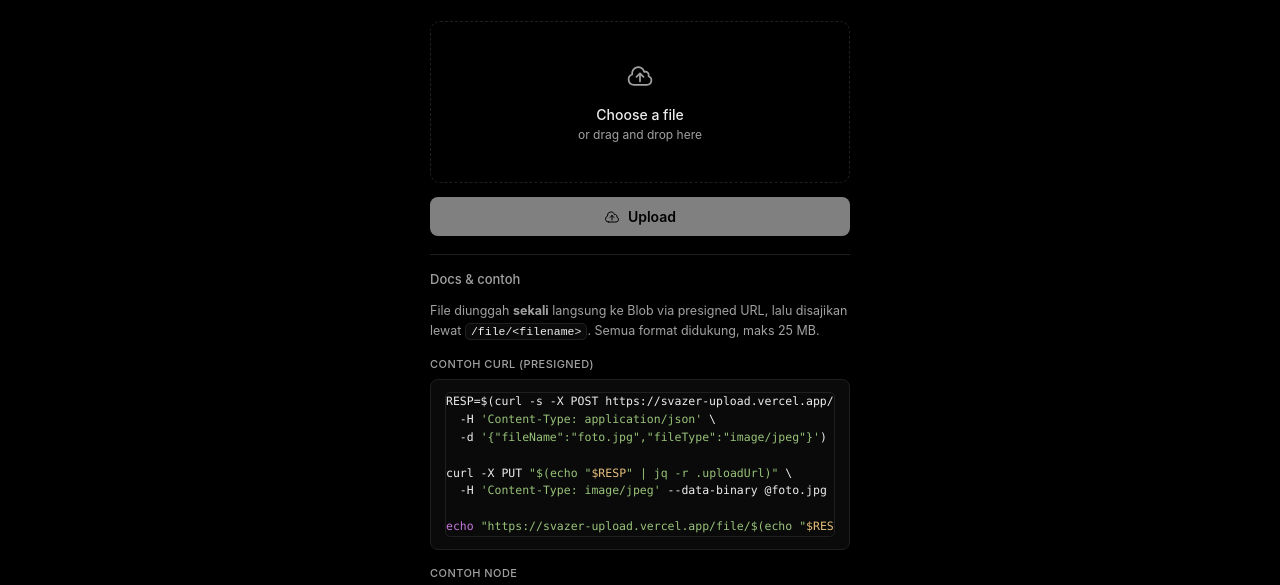
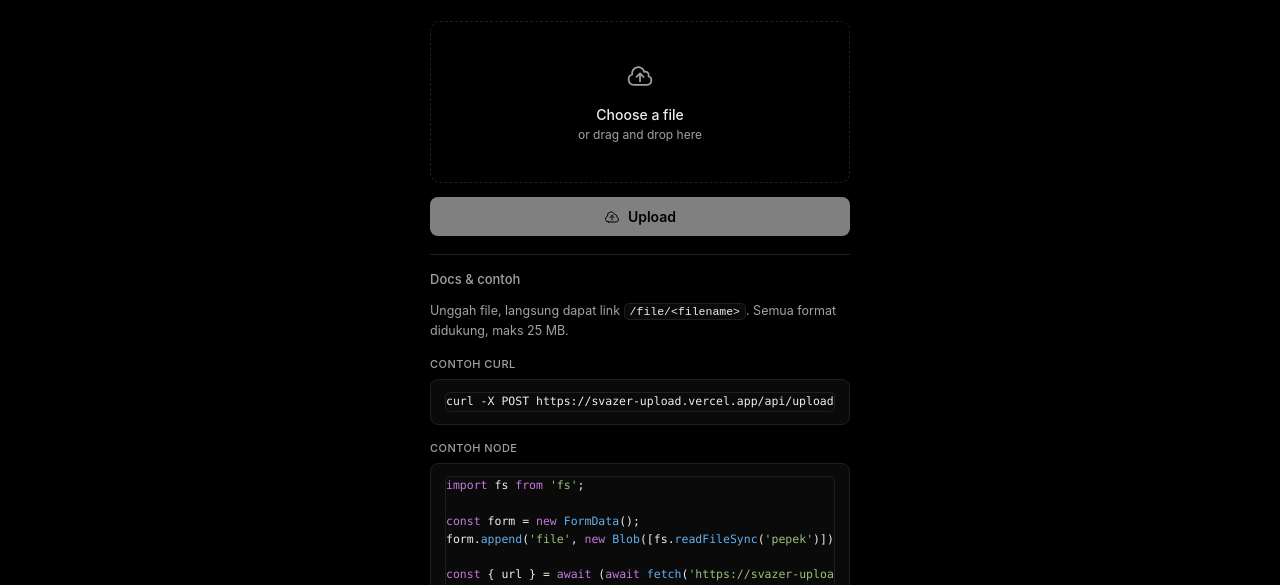
Before and after one commit to svazers/svazer-upload, a website: page public/index.html in a window 1280 px wide. Shown: the part 192-777 px from the top of the page. Drawn offline with nearby package versions, Linux system fonts and the light colour scheme.

Commit message:
UI: use simple multipart /api/upload examples

```diff
--- a/public/index.html
+++ b/public/index.html
@@ -326,33 +326,26 @@
       <div class="docs">
         <p class="docs-head">Docs &amp; contoh</p>
         <div class="docs-body">
-          <p class="docs-intro">File diunggah <strong>sekali</strong> langsung ke Blob via presigned URL, lalu disajikan lewat <code>/file/&lt;filename&gt;</code>. Semua format didukung, maks 25 MB.</p>
+          <p class="docs-intro">Unggah file, langsung dapat link <code>/file/&lt;filename&gt;</code>. Semua format didukung, maks 25 MB.</p>
 
-          <p class="docs-label">Contoh curl (presigned)</p>
-          <pre><code class="language-bash">RESP=$(curl -s -X POST https://svazer-upload.vercel.app/api/request-upload \
-  -H 'Content-Type: application/json' \
-  -d '{"fileName":"foto.jpg","fileType":"image/jpeg"}')
-
-curl -X PUT "$(echo "$RESP" | jq -r .uploadUrl)" \
-  -H 'Content-Type: image/jpeg' --data-binary @foto.jpg
-
-echo "https://svazer-upload.vercel.app/file/$(echo "$RESP" | jq -r .filename)"</code></pre>
+          <p class="docs-label">Contoh curl</p>
+          <pre><code class="language-bash">curl -X POST https://svazer-upload.vercel.app/api/upload -F "file=@pepek"</code></pre>
 
           <p class="docs-label">Contoh Node</p>
           <pre><code class="language-javascript">import fs from 'fs';
 
-const { uploadUrl, filename } = await (await fetch('https://svazer-upload.vercel.app/api/request-upload', {
-  method: 'POST', headers: { 'Content-Type': 'application/json' },
-  body: JSON.stringify({ fileName: 'foto.jpg', fileType: 'image/jpeg' })
+const form = new FormData();
+form.append('file', new Blob([fs.readFileSync('pepek')]), 'pepek');
+
+const { url } = await (await fetch('https://svazer-upload.vercel.app/api/upload', {
+  method: 'POST', body: form
 })).json();
 
-await fetch(uploadUrl, { method: 'PUT', headers: { 'Content-Type': 'image/jpeg' }, body: fs.readFileSync('foto.jpg') });
-console.log('https://svazer-upload.vercel.app/file/' + filename);</code></pre>
+console.log(url);</code></pre>
 
           <p class="docs-label">Endpoint</p>
           <ul class="docs-list">
-            <li><code>POST /api/request-upload</code> — minta presigned URL</li>
-            <li><code>PUT {uploadUrl}</code> — upload langsung ke Blob</li>
+            <li><code>POST /api/upload</code> — upload file (multipart, field <code>file</code>)</li>
             <li><code>GET /file/:filename</code> — ambil file (proxy)</li>
           </ul>
         </div>
```
